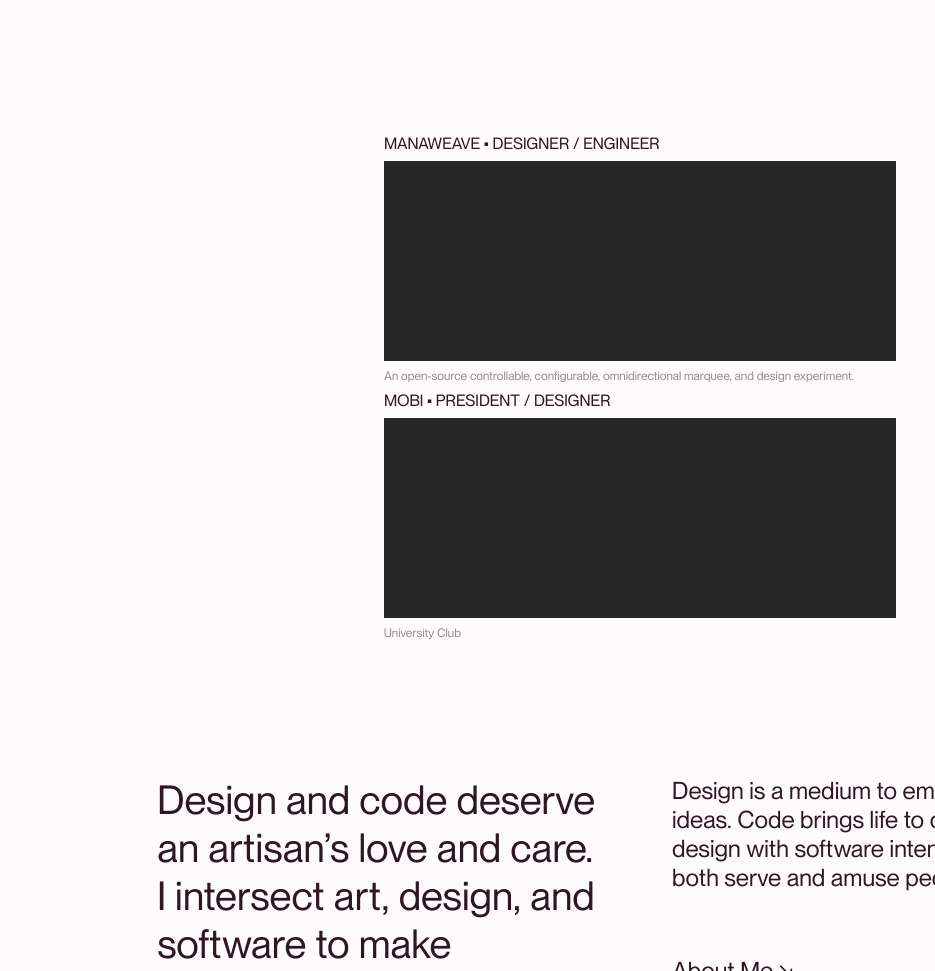
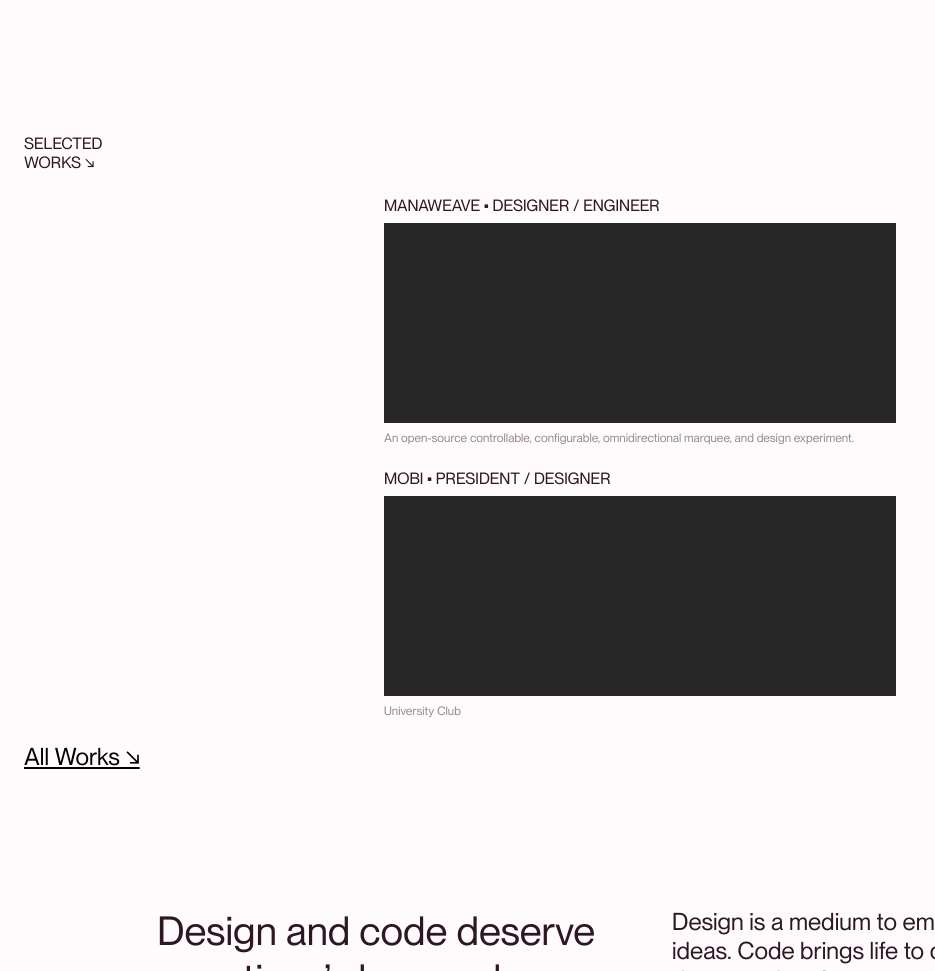
Before and after one commit to ryuuart/long-nguyen-portfolio-2024, an Astro site in the folder web/site/: page / in a window 1280 px wide. Shown: the part 400-1371 px from the top of the page, without its empty margins (0-935 px from the left). Built offline with nearby package versions, Linux system fonts and the light colour scheme; Astro itself is replaced by a stand-in of ours.

Commit message:
feat(site): implement home page work grid section

```diff
--- /dev/null
+++ b/web/site/src/components/WorkGrid.astro
@@ -0,0 +1,22 @@
+---
+import WorkCard from "../components/WorkCard.astro";
+---
+
+<div class="container">
+  <WorkCard
+    title="MANAWEAVE"
+    role="Designer / Engineer"
+    description="An open-source controllable, configurable, omnidirectional marquee, and design experiment."
+  />
+  <WorkCard
+    title="MOBI"
+    role="President / Designer"
+    description="University Club"
+  />
+</div>
+
+<style>
+  .container > :global(*) {
+    margin-bottom: var(--spacing-md);
+  }
+</style>
--- /dev/null
+++ b/web/site/src/components/WorkPreview.astro
@@ -0,0 +1,28 @@
+---
+import WorkGrid from "./WorkGrid.astro";
+---
+
+<div class="wrapper">
+  <h2>Selected <br /> Works ↘</h2>
+  <WorkGrid />
+  <div class="link-cta"><a href="">All Works ↘</a></div>
+</div>
+
+<style>
+  h2 {
+    font-weight: 400;
+    font-size: 1rem;
+
+    text-transform: uppercase;
+
+    margin: var(--spacing-md) auto;
+  }
+
+  .wrapper {
+    margin: var(--spacing-sm) var(--spacing-md);
+  }
+
+  .link-cta {
+    margin: var(--spacing-md) auto;
+  }
+</style>
--- a/web/site/src/pages/index.astro
+++ b/web/site/src/pages/index.astro
@@ -5,7 +5,7 @@ import Footer from "../components/Footer.astro";
 import { SITE_TITLE, SITE_DESCRIPTION, INTRODUCTION } from "../consts";
 import Introduction from "../components/Introduction.astro";
 import Statement from "../components/Statement.astro";
-import WorkCard from "../components/WorkCard.astro";
+import WorkPreview from "../components/WorkPreview.astro";
 ---
 
 <html lang="en">
@@ -20,16 +20,7 @@ import WorkCard from "../components/WorkCard.astro";
         <br />
         {INTRODUCTION.description}
       </Introduction>
-      <WorkCard
-        title="MANAWEAVE"
-        role="Designer / Engineer"
-        description="An open-source controllable, configurable, omnidirectional marquee, and design experiment."
-      />
-      <WorkCard
-        title="MOBI"
-        role="President / Designer"
-        description="University Club"
-      />
+      <WorkPreview />
       <Statement />
     </main>
     <Footer />
```
